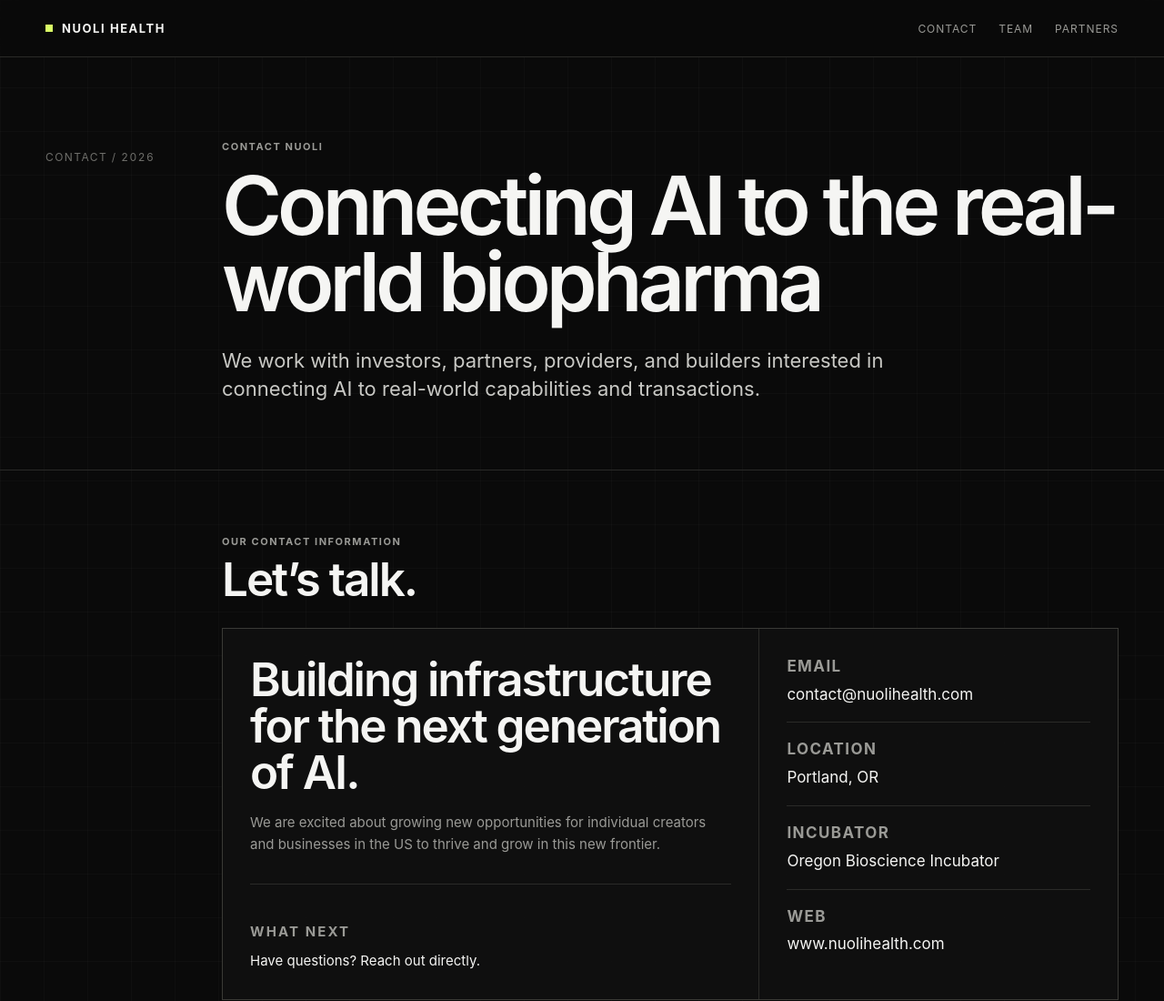
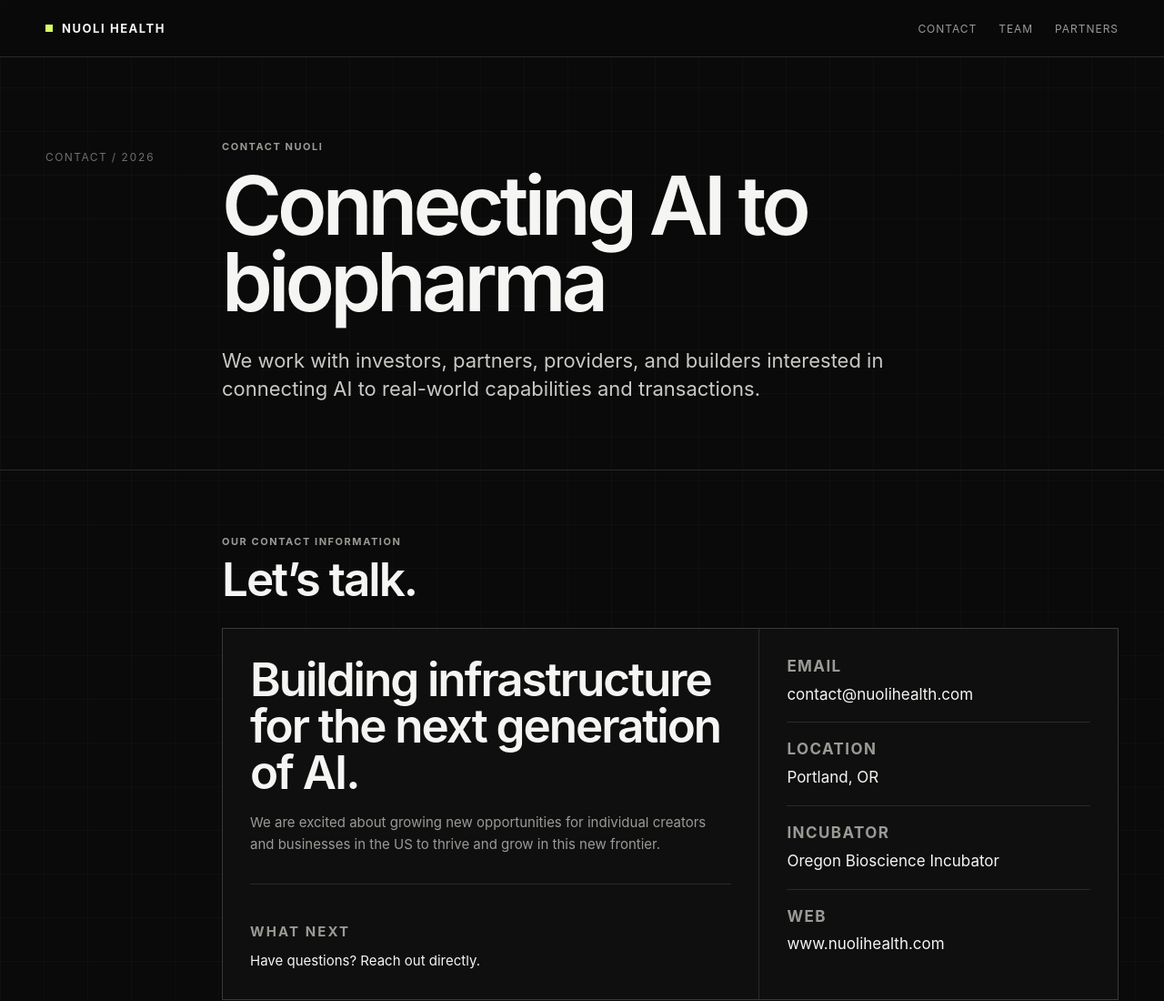
Before and after one commit to NuoliDev/build-nuolihealth-com, a plain HTML site: page contact.html in a window 1280 px wide. Shown: the top 1100 px of the page at 91% size. Drawn offline with Linux system fonts and the light colour scheme.

Commit message:
Update website

```diff
--- a/contact.html
+++ b/contact.html
@@ -486,7 +486,7 @@
         <div class="hero-index"><span data-editor-id="ed-4">CONTACT / 2026</span></div>
         <div>
           <p class="eyebrow"><span data-editor-id="ed-5">Contact Nuoli</span></p>
-          <h1><span data-editor-id="ed-6">Connecting AI to the real-world biopharma</span></h1>
+          <h1><span data-editor-id="ed-6">Connecting AI to biopharma</span></h1>
           <p class="hero-copy"><span data-editor-id="ed-7">We work with investors, partners, providers, and builders interested in connecting AI to real-world capabilities and transactions.</span></p>
         </div>
       </div>
```
